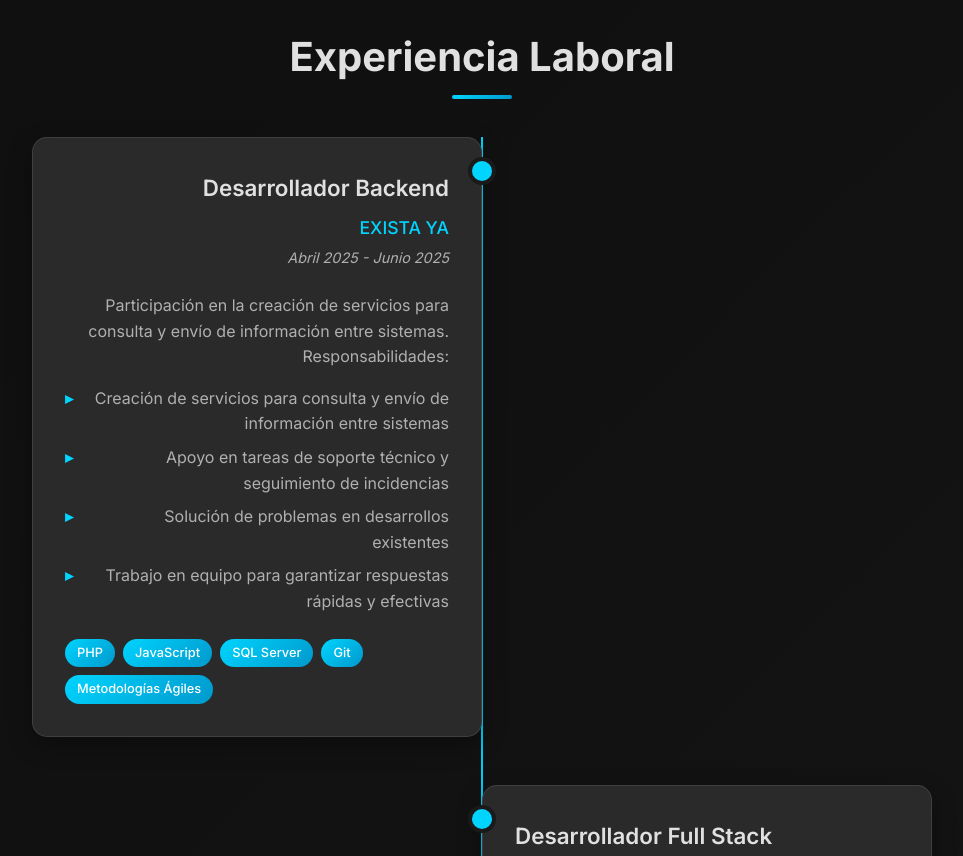
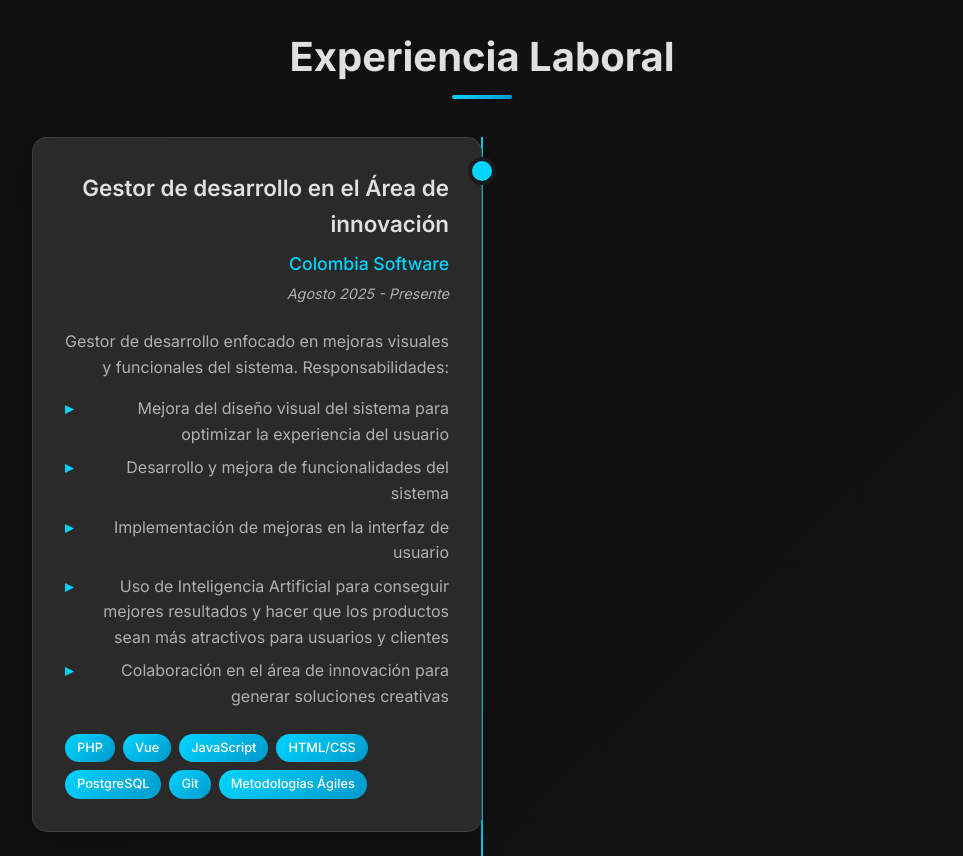
Before and after one commit to JavierRojas0495/Portafolio, a website: page index.html in a window 1280 px wide. Shown: the part 1720-2576 px from the top of the page, without its empty margins (158-1121 px from the left). Drawn offline with Linux system fonts and the light colour scheme.

Commit message:
actualizo cv

```diff
--- a/assets/js/script.js
+++ b/assets/js/script.js
@@ -304,3 +304,5 @@ if (logo) {
     logo.style.transform = 'translateY(0)';
   }, 500);
 }
+// Mostrar el año en curso en el footer
+document.getElementById('footer-year').textContent = `© ${new Date().getFullYear()}`;
--- a/index.html
+++ b/index.html
@@ -113,6 +113,35 @@
     <div class="container">
       <h2 class="section-title">Experiencia Laboral</h2>
       <div class="experience-timeline">
+        <div class="experience-item">
+          <div class="experience-content">
+            <div class="experience-header">
+              <h3>Gestor de desarrollo en el Área de innovación</h3>
+              <span class="company">Colombia Software</span>
+              <span class="period">Agosto 2025 - Presente</span>
+            </div>
+            <div class="experience-description">
+              <p>Gestor de desarrollo enfocado en mejoras visuales y funcionales del sistema. Responsabilidades:</p>
+              <ul>
+                <li>Mejora del diseño visual del sistema para optimizar la experiencia del usuario</li>
+                <li>Desarrollo y mejora de funcionalidades del sistema</li>
+                <li>Implementación de mejoras en la interfaz de usuario</li>
+                <li>Uso de Inteligencia Artificial para conseguir mejores resultados y hacer que los productos sean más atractivos para usuarios y clientes</li>
+                <li>Colaboración en el área de innovación para generar soluciones creativas</li>
+              </ul>
+            </div>
+            <div class="experience-tech">
+              <span>PHP</span>
+              <span>Vue</span>
+              <span>JavaScript</span>
+              <span>HTML/CSS</span>
+              <span>PostgreSQL</span>
+              <span>Git</span>
+              <span>Metodologías Ágiles</span>
+            </div>
+          </div>
+        </div>
+
         <div class="experience-item">
           <div class="experience-content">
             <div class="experience-header">
@@ -463,9 +492,5 @@
   </footer>
 
   <script src="assets/js/script.js"></script>
-  <script>
-    // Mostrar el año en curso en el footer
-    document.getElementById('footer-year').textContent = `© ${new Date().getFullYear()}`;
-  </script>
 </body>
 </html>
```
